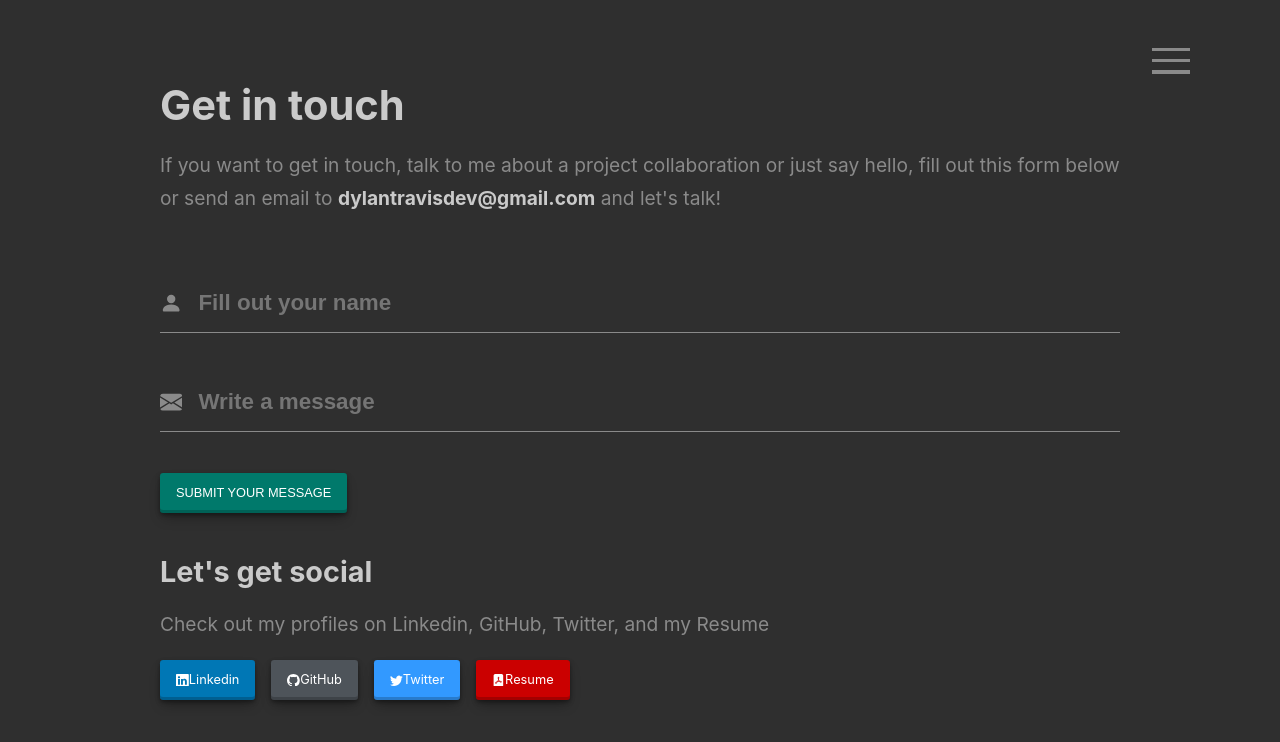
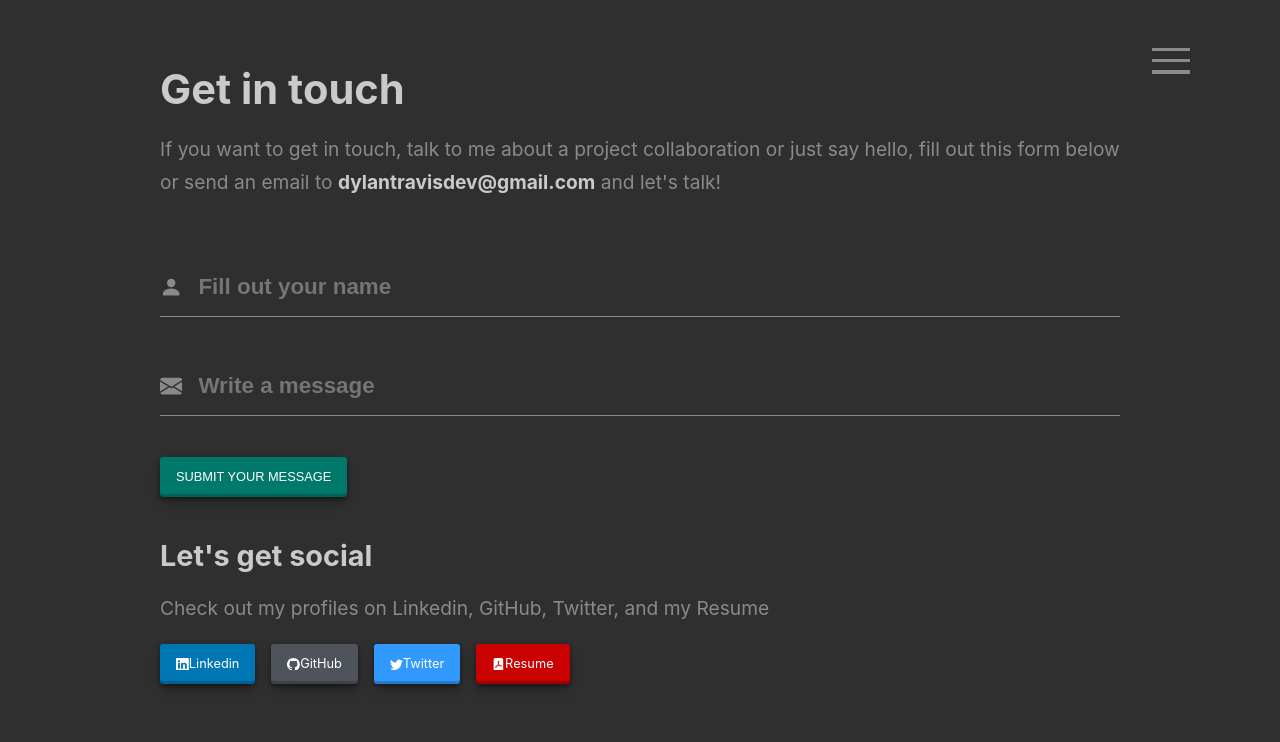
Before and after one commit to asendice/dtravsite, a React (Create React App) app in the folder client/: page /contact in a window 1280 px wide. Shown: the top 742 px of the page. Built offline with nearby package versions, Linux system fonts and the light colour scheme.

Commit message:
reduced margin in the overall layout

```diff
--- a/client/src/components/ui/layout.module.css
+++ b/client/src/components/ui/layout.module.css
@@ -1,6 +1,6 @@
 .layout {
   width: 60rem;
-  margin: 5rem auto 0rem auto;
+  margin: 4rem auto 0rem auto;
 }
 
 @media only screen and (max-width: 1000px){
```
